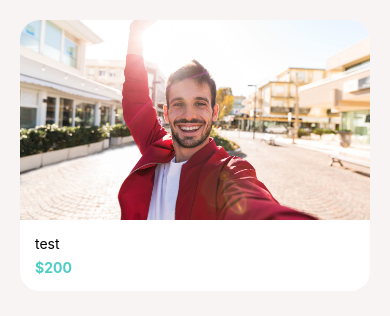
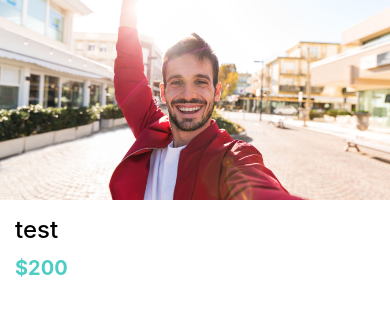
Before and after one commit to JigneshRathore/DoneWithIt, a React Native app: screen / in a window 390 px wide. Shown: the top 316 px of the page. Built offline with nearby package versions, Linux system fonts and the light colour scheme.

Commit message:
Listing Details Screen

```diff
--- a/App.js
+++ b/App.js
@@ -10,37 +10,41 @@ import WelcomeScreen from "./app/screens/WelcomeScreen";
 // import AppText from "./app/components/AppText";
 // import Icons from "./app/ui/Icons";
 // import AppButton from "./app/components/AppButton";
-import Card from "./app/components/Card";
+// import Card from "./app/components/Card";
+import ListingDetailsScreen from "./app/screens/ListingDetailsScreen";
 
 export default function App() {
   return (
-    <SafeAreaView style={GlobalStyles.androidSafeArea}>
     <View
-        style={{
-          backgroundColor: "#f8f4f4",
-          padding: 20,
-          paddingTop: 20,
+      style={
+        {
+          // backgroundColor: "#f8f4f4",
+          // padding: 20,
+          // paddingTop: 20,
           // alignItems: "center",
-        }}
+        }
+      }
     >
-        <Card
+      <ListingDetailsScreen
         title="test"
         subTitle="$200"
         image={require("./app/assets/images/jacket.jpg")}
       />
     </View>
-      {/* <WelcomeScreen /> */}
-      {/* <View
-        style={{
-          flex: 1,
-          justifyContent: "center",
-          alignItems: "center",
-        }}
-      >
-        <AppButton label="Submit" onClick={() => console.log("Tapped!")}/>
-      </View> */}
-      {/* <AppText>Organizing Styles</AppText> */}
-      {/* <StatusBar style="auto" /> */}
-    </SafeAreaView>
+    // <SafeAreaView style={GlobalStyles.androidSafeArea}>
+
+    //   {/* <WelcomeScreen /> */}
+    //   {/* <View
+    //     style={{
+    //       flex: 1,
+    //       justifyContent: "center",
+    //       alignItems: "center",
+    //     }}
+    //   >
+    //     <AppButton label="Submit" onClick={() => console.log("Tapped!")}/>
+    //   </View> */}
+    //   {/* <AppText>Organizing Styles</AppText> */}
+    //   {/* <StatusBar style="auto" /> */}
+    // </SafeAreaView>
   );
 }
--- /dev/null
+++ b/app/screens/ListingDetailsScreen.js
@@ -0,0 +1,43 @@
+import React from "react";
+import { View, StyleSheet, Text, Image } from "react-native";
+import AppText from "../components/AppText";
+import colors from "../config/colors";``
+
+export default function ListingDetailsScreen({ title, subTitle, image }) {
+  return (
+    <View style={styles.card}>
+      <Image style={styles.image} source={image} />
+      <View style={styles.detailsContainer}>
+        <AppText style={styles.title} >{title}</AppText>
+        <AppText style={styles.price}>{subTitle}</AppText>
+      </View>
+    </View>
+  );
+}
+
+const styles = StyleSheet.create({
+  card: {
+    // borderRadius: 20,
+    // backgroundColor: colors.white,
+    // marginBottom: 15,
+    // overflow: "hidden"
+  },
+  image: {
+    width: "100%",
+    height: 200,
+  },
+  detailsContainer: {
+    padding: 15,
+  },
+  title:{
+    fontSize: 24,
+    fontWeight:"500",
+    marginBottom: 7
+  },
+  price:{
+    color: colors.secondary,
+    fontWeight: "bold",
+    fontSize: 20,
+    marginVertical: 5
+  },
+});
```
Also changed, not shown: 1 other file (tests, documents, lock files or other folders). Lines whose indentation alone changed are shown as unchanged.
